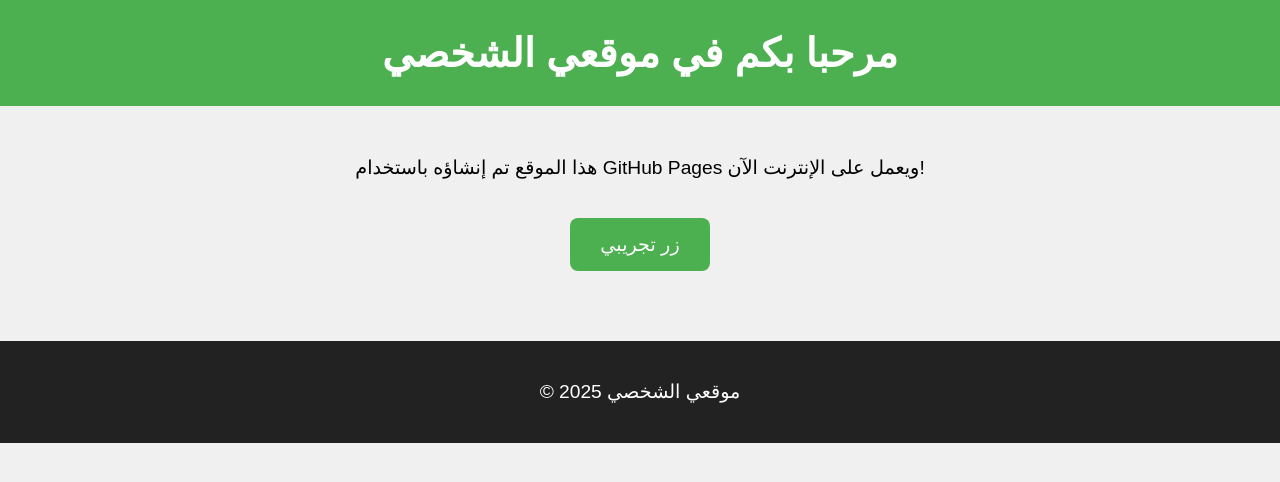
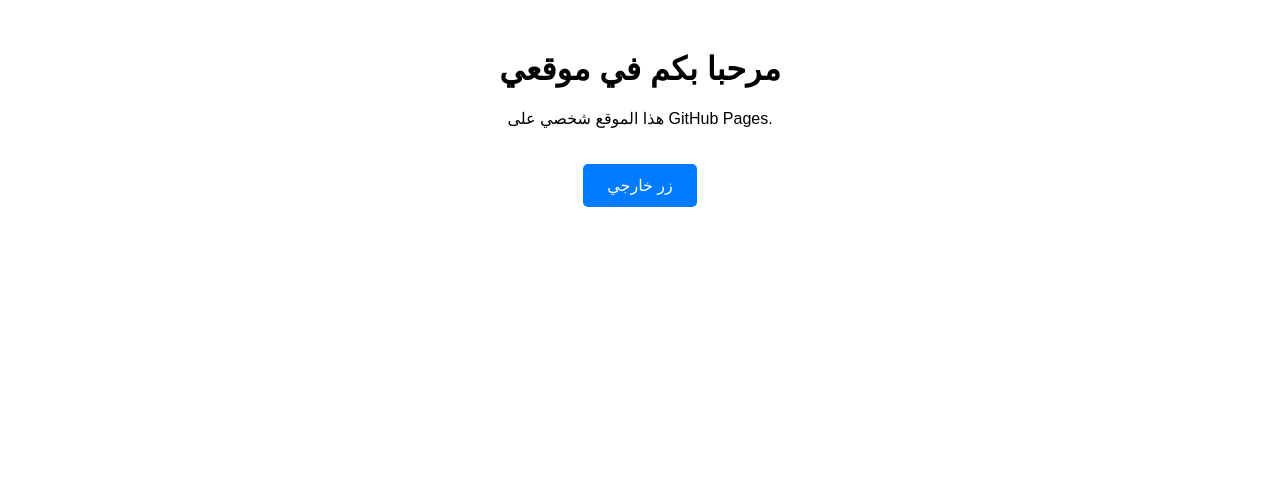
Before and after one commit to bouchazizof2023-creator/jananalia24github.io, a plain HTML site: page index.html in a window 1280 px wide. Drawn offline with Linux system fonts and the light colour scheme.

Commit message:
Update index.htm
Update index.html with Google verification and button

```diff
--- a/index.html
+++ b/index.html
@@ -2,63 +2,33 @@
 <html lang="ar">
 <head>
     <meta charset="UTF-8">
-    <meta name="viewport" content="width=device-width, initial-scale=1.0">
     <title>موقعي الشخصي</title>
+    <!-- Google Site Verification -->
+    <meta name="google-site-verification" content="googled6b35dede0bd623d" />
     <style>
         body {
             font-family: Arial, sans-serif;
             text-align: center;
-            background-color: #f0f0f0;
-            margin: 0;
-            padding: 0;
-        }
-        header {
-            background-color: #4CAF50;
-            color: white;
-            padding: 30px 0;
-        }
-        h1 {
-            margin: 0;
-            font-size: 2.5em;
-        }
-        p {
-            font-size: 1.2em;
-        }
-        .content {
-            margin: 50px auto;
-            max-width: 800px;
+            margin-top: 50px;
         }
         a.button {
             display: inline-block;
-            margin: 20px 0;
-            padding: 15px 30px;
-            background-color: #4CAF50;
+            padding: 12px 24px;
+            margin-top: 20px;
+            background-color: #007bff;
             color: white;
             text-decoration: none;
-            font-size: 1.2em;
-            border-radius: 8px;
+            border-radius: 5px;
+            font-size: 16px;
         }
         a.button:hover {
-            background-color: #45a049;
-        }
-        footer {
-            background-color: #222;
-            color: white;
-            padding: 20px 0;
-            margin-top: 50px;
+            background-color: #0056b3;
         }
     </style>
 </head>
 <body>
-    <header>
-        <h1>مرحبا بكم في موقعي الشخصي</h1>
-    </header>
-    <div class="content">
-        <p>هذا الموقع تم إنشاؤه باستخدام GitHub Pages ويعمل على الإنترنت الآن!</p>
-        <a href="#" class="button">زر تجريبي</a>
-    </div>
-    <footer>
-        <p>© 2025 موقعي الشخصي</p>
-    </footer>
+    <h1>مرحبا بكم في موقعي</h1>
+    <p>هذا الموقع شخصي على GitHub Pages.</p>
+    <a href="https://example.com" target="_blank" class="button">زر خارجي</a>
 </body>
 </html>
```
